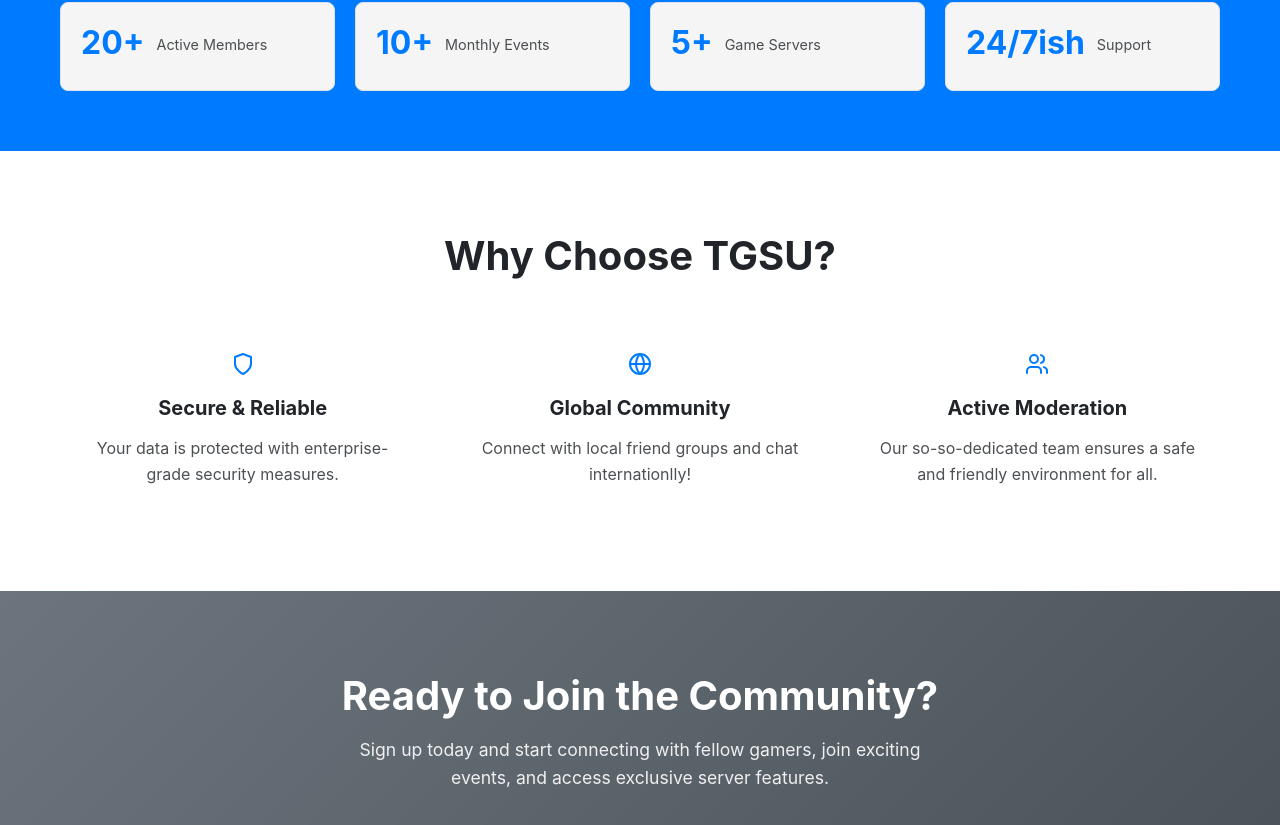
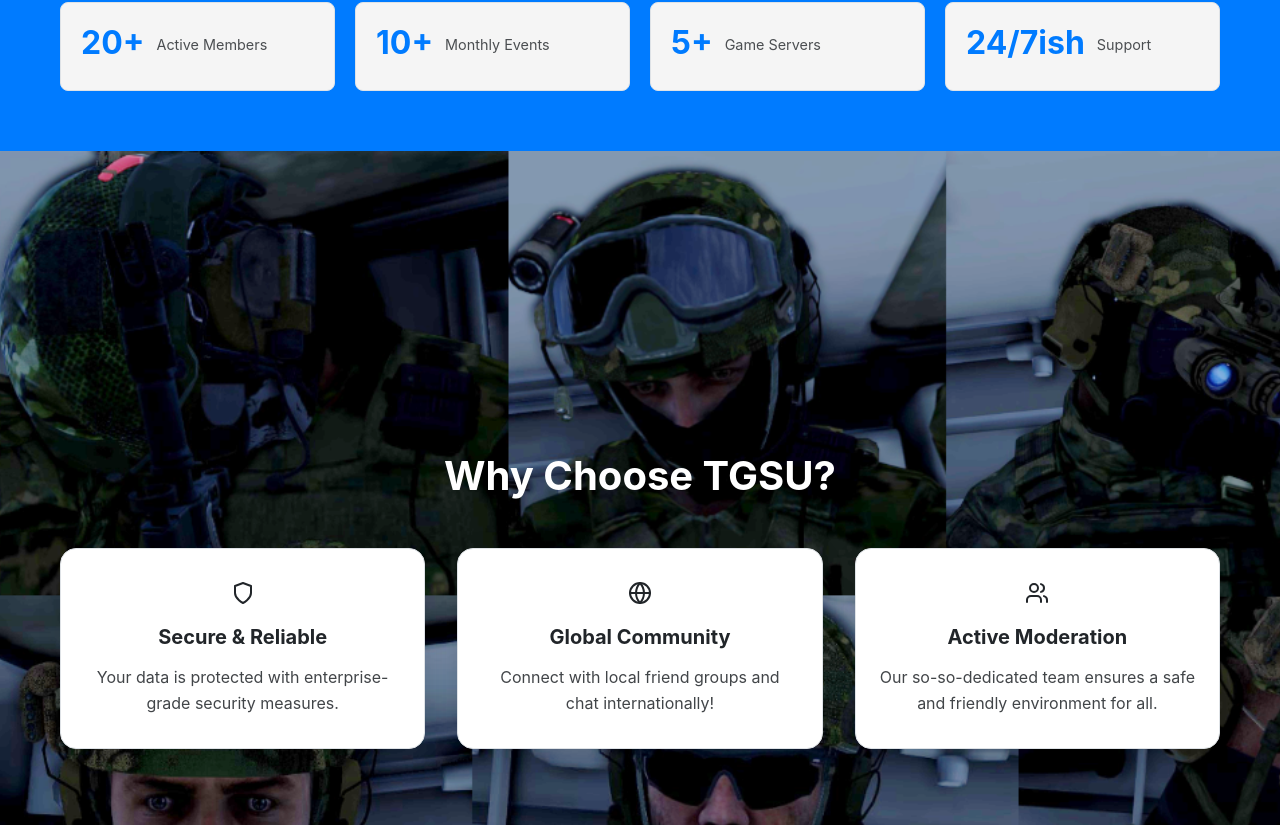
Before and after one commit to sundsma/node-web, a React (Create React App) app in the folder client/: page / in a window 1280 px wide. Shown: the part 1135-1960 px from the top of the page. Built offline with nearby package versions, Linux system fonts and the light colour scheme.

Commit message:
Added background image to Home page for community section

```diff
--- a/client/src/pages/Home.css
+++ b/client/src/pages/Home.css
@@ -61,7 +61,7 @@
   text-align: center;
   font-size: 2.5rem;
   margin-bottom: 3rem;
-  color: var(--text-color);
+  color: white;
 }
 
 .features-grid {
@@ -150,9 +150,29 @@
 }
 
 /* Benefits Section */
-.benefits {
-  padding: 80px 0;
-  background-color: var(--bg-color);
+/* Benefits Section with Background Image */
+.benefits-section-with-bg {
+  position: relative;
+  padding: 300px 0;
+  background: transparent;
+  z-index: 1;
+}
+
+.benefits-bg-image {
+  position: absolute;
+  top: 0;
+  left: 0;
+  width: 100%;
+  height: 100%;
+  background: url('../../public/benefits-bg.png') center center/cover no-repeat;
+  opacity: 1;
+  z-index: 0;
+  pointer-events: none;
+}
+
+.benefits-section-with-bg .container {
+  position: relative;
+  z-index: 1;
 }
 
 .benefits-grid {
@@ -162,26 +182,62 @@
   margin-top: 3rem;
 }
 
-.benefit-item {
+.benefit-card {
   text-align: center;
-  padding: 1.5rem;
+  padding: 2rem 1.5rem;
+  border-radius: 16px;
+  box-shadow: 0 4px 24px rgba(0,0,0,0.10);
+  margin-bottom: 0;
+  transition: box-shadow 0.2s;
+  border: 1px solid var(--border-color);
 }
-
-.benefit-item svg {
-  color: var(--primary-color);
+.benefit-card svg {
   margin-bottom: 1rem;
 }
-
-.benefit-item h4 {
-  font-size: 1.25rem;
-  margin-bottom: 1rem;
+.benefit-card.white-card {
+  background: var(--card-bg);
   color: var(--text-color);
 }
 
-.benefit-item p {
+.benefit-card.black-card {
+  background: var(--card-bg);
   color: var(--text-color);
-  opacity: 0.8;
+}
+.benefit-card h4 {
+  font-size: 1.25rem;
+  margin-bottom: 1rem;
+}
+.benefit-card p {
+  opacity: 0.85;
   line-height: 1.6;
+}
+
+@media (max-width: 768px) {
+  .benefits-section-with-bg {
+    padding: 60px 0;
+  }
+  .benefits-bg-image {
+    background-position: center top;
+    height: 220px;
+    opacity: 0.25;
+  }
+  .benefit-card {
+    padding: 1.2rem 0.8rem;
+  }
+}
+
+@media (max-width: 480px) {
+  .benefits-section-with-bg {
+    padding: 40px 0;
+  }
+  .benefits-bg-image {
+    height: 120px;
+    background-position: center top;
+    opacity: 0.18;
+  }
+  .benefit-card {
+    padding: 0.8rem 0.4rem;
+  }
 }
 
 /* Call to Action Section */
--- a/client/src/pages/Home.js
+++ b/client/src/pages/Home.js
@@ -133,21 +133,23 @@ const Home = () => {
       </section>
 
       {/* Benefits Section */}
-      <section className="benefits">
+      {/* Benefits Section with background image */}
+      <section className="benefits-section-with-bg">
+        <div className="benefits-bg-image"></div>
         <div className="container">
           <h2 className="section-title">Why Choose TGSU?</h2>
           <div className="benefits-grid">
-            <div className="benefit-item">
+            <div className="benefit-card white-card">
               <Shield size={24} />
               <h4>Secure & Reliable</h4>
               <p>Your data is protected with enterprise-grade security measures.</p>
             </div>
-            <div className="benefit-item">
+            <div className="benefit-card black-card">
               <Globe size={24} />
               <h4>Global Community</h4>
-              <p>Connect with local friend groups and chat internationlly!</p>
+              <p>Connect with local friend groups and chat internationally!</p>
             </div>
-            <div className="benefit-item">
+            <div className="benefit-card white-card">
               <Users size={24} />
               <h4>Active Moderation</h4>
               <p>Our so-so-dedicated team ensures a safe and friendly environment for all.</p>
```
Also changed, not shown: client/public/benefits-bg.png (added).
